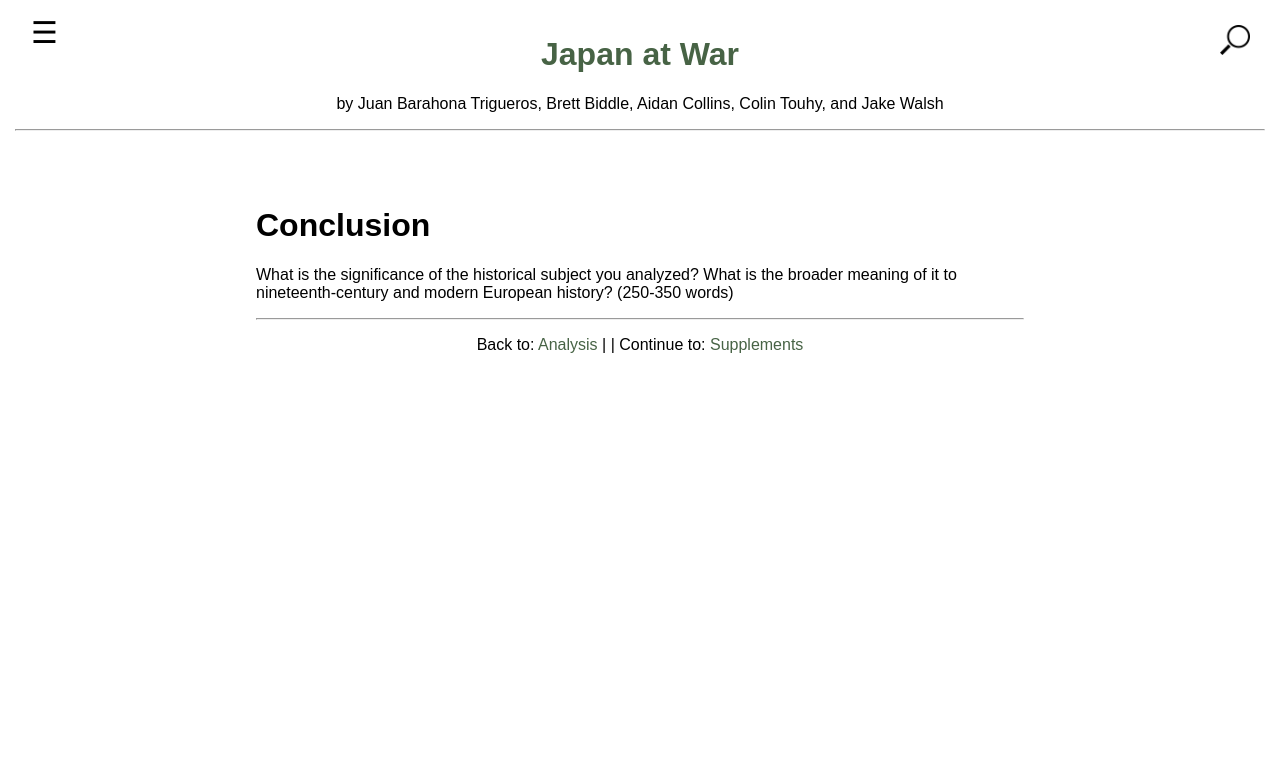
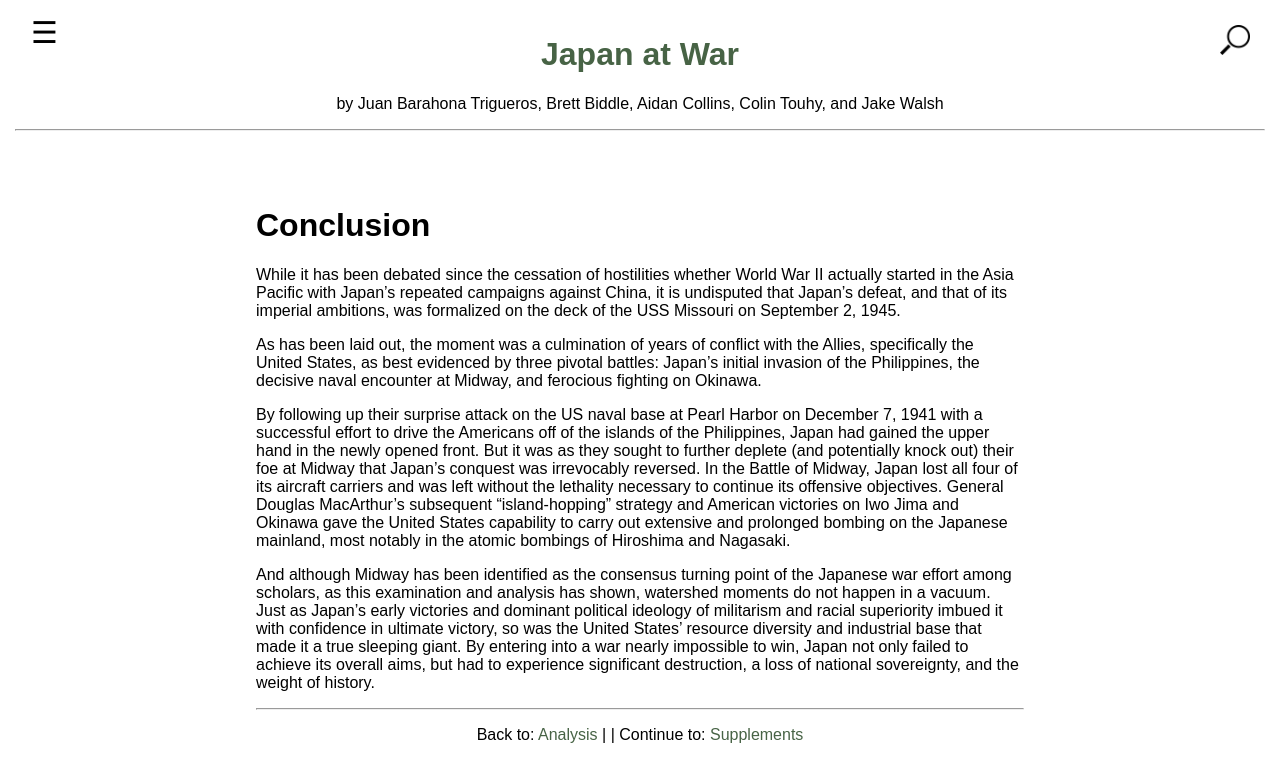
Before and after one commit to JakePWalsh/WALSH-JAKE-HIST-WOH3931, a Jekyll site: the page built from 003_conclusion.md, in a window 1280 px wide. Shown: the top 782 px of the page. Built offline with Jekyll 4.4.1, drawn with Linux system fonts in a browser that asks for light colours.

Commit message:
Update 003_conclusion.md

```diff
--- a/003_conclusion.md
+++ b/003_conclusion.md
@@ -6,4 +6,10 @@ number: 3
 
 # Conclusion
 
-What is the significance of the historical subject you analyzed? What is the broader meaning of it to nineteenth-century and modern European history? (250-350 words)
+While it has been debated since the cessation of hostilities whether World War II actually started in the Asia Pacific with Japan’s repeated campaigns against China, it is undisputed that Japan’s defeat, and that of its imperial ambitions, was formalized on the deck of the USS Missouri on September 2, 1945.
+
+As has been laid out, the moment was a culmination of years of conflict with the Allies, specifically the United States, as best evidenced by three pivotal battles: Japan’s initial invasion of the Philippines, the decisive naval encounter at Midway, and ferocious fighting on Okinawa.
+
+By following up their surprise attack on the US naval base at Pearl Harbor on December 7, 1941 with a successful effort to drive the Americans off of the islands of the Philippines, Japan had gained the upper hand in the newly opened front. But it was as they sought to further deplete (and potentially knock out) their foe at Midway that Japan’s conquest was irrevocably reversed. In the Battle of Midway, Japan lost all four of its aircraft carriers and was left without the lethality necessary to continue its offensive objectives. General Douglas MacArthur’s subsequent “island-hopping” strategy and American victories on Iwo Jima and Okinawa gave the United States capability to carry out extensive and prolonged bombing on the Japanese mainland, most notably in the atomic bombings of Hiroshima and Nagasaki.
+
+And although Midway has been identified as the consensus turning point of the Japanese war effort among scholars, as this examination and analysis has shown, watershed moments do not happen in a vacuum. Just as Japan’s early victories and dominant political ideology of militarism and racial superiority imbued it with confidence in ultimate victory, so was the United States’ resource diversity and industrial base that made it a true sleeping giant. By entering into a war nearly impossible to win, Japan not only failed to achieve its overall aims, but had to experience significant destruction, a loss of national sovereignty, and the weight of history.
```
